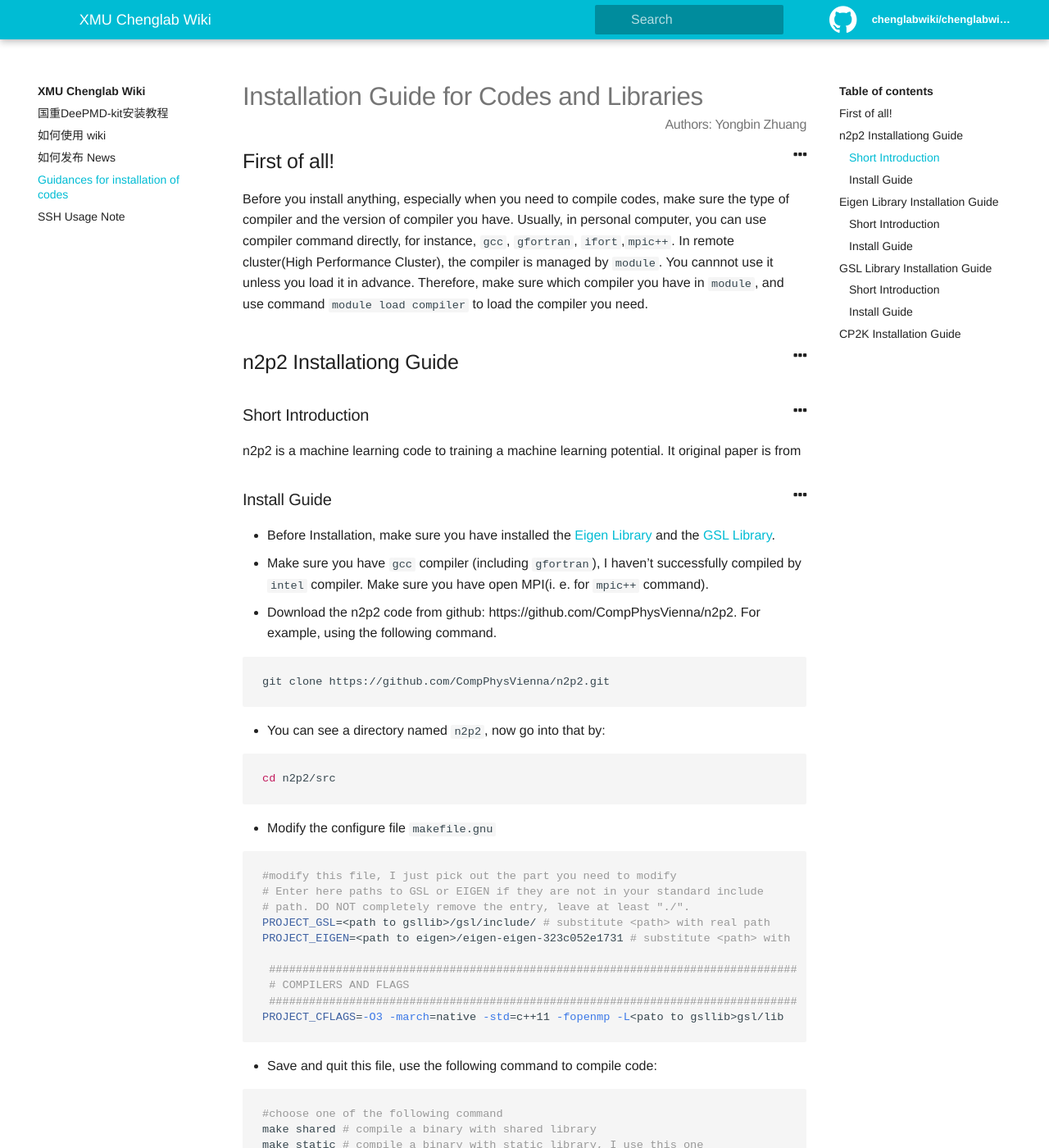
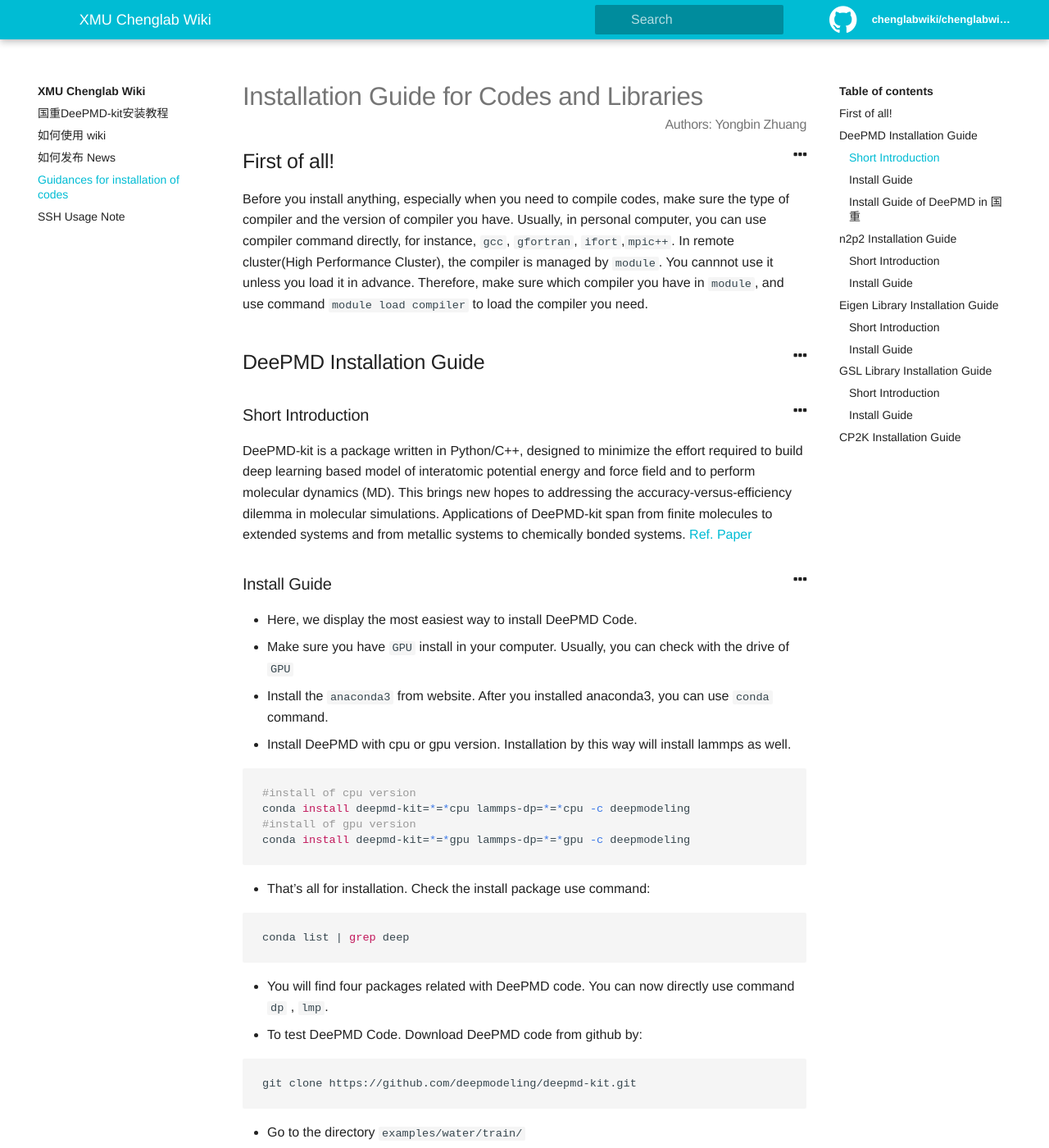
Before and after one commit to chenggroup/chenggroup.github.io, a Jekyll site: the page built from _wiki/softwares.md, in a window 1280 px wide and 1400 px high. Shown: the whole window at 82% size. Built offline with Jekyll 4.4.1, drawn with Linux system fonts in a browser that asks for light colours; some of the changed text lies outside the part shown.

Commit message:
add guide for DeePMD add link to DeePMD in guozhong

````diff
--- a/_wiki/softwares.md
+++ b/_wiki/softwares.md
@@ -9,11 +9,57 @@ authors: Yongbin Zhuang
 
 Before you install anything, especially when you need to compile codes, make sure the type of compiler and the version of compiler you have. Usually, in personal computer, you can use compiler command directly, for instance, `gcc`, `gfortran`, `ifort`,`mpic++`. In remote cluster(High Performance Cluster), the compiler is managed by `module`. You cannnot use it unless you load it in advance. Therefore, make sure which compiler you have in `module`, and use command `module load compiler` to load the compiler you need.
 
-## n2p2 Installationg Guide
+
+
+## DeePMD Installation Guide
 
 ### Short Introduction
 
-n2p2 is a machine learning code to training a machine learning potential. It original paper is from
+DeePMD-kit is a package written in Python/C++, designed to minimize the effort required to build deep learning based model of interatomic potential energy and force field and to perform molecular dynamics (MD). This brings new hopes to addressing the accuracy-versus-efficiency dilemma in molecular simulations. Applications of DeePMD-kit span from finite molecules to extended systems and from metallic systems to chemically bonded systems. [Ref. Paper](https://journals.aps.org/prl/abstract/10.1103/PhysRevLett.120.143001)
+
+### Install Guide
+
+- Here, we display the most easiest way to install DeePMD Code.
+- Make sure you have `GPU` install in your computer. Usually, you can check with the drive of `GPU`
+- Install the `anaconda3` from website. After you installed anaconda3, you can use `conda` command.
+- Install DeePMD with cpu or gpu version. Installation by this way will install lammps as well.
+
+```bash
+#install of cpu version
+conda install deepmd-kit=*=*cpu lammps-dp=*=*cpu -c deepmodeling
+#install of gpu version
+conda install deepmd-kit=*=*gpu lammps-dp=*=*gpu -c deepmodeling
+```
+
+- That's all for installation. Check the install package use command:
+
+```bash
+conda list | grep deep
+```
+
+- You will find four packages related with DeePMD code. You can now directly use command `dp` , `lmp`.
+- To test DeePMD Code. Download DeePMD code from github by:
+
+```bash
+git clone https://github.com/deepmodeling/deepmd-kit.git
+```
+
+- Go to the directory `examples/water/train/`
+- Test training by
+
+```bash
+dp train water_se_a.json
+```
+
+### Install Guide of DeePMD in 国重
+
+{{ site.baseurl }}/[国重安装实战记录](deepmd-kit_installation_104.md)
+
+## n2p2 Installation Guide
+
+### Short Introduction
+
+n2p2 is a machine learning code to training a machine learning potential. It original paper is from [J. Behler and M. Parrinello, Phys. Rev. Lett. 98, 146401 (2007)](https://doi.org/10.1103/PhysRevLett.98.146401)
 
 ### Install Guide
 
````
